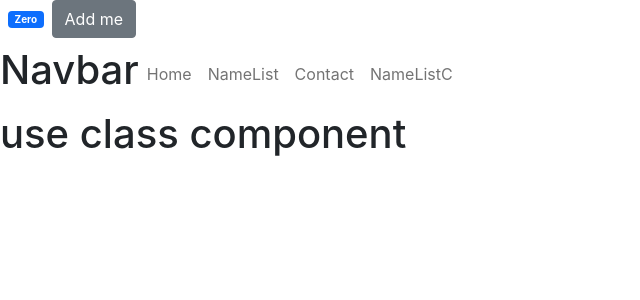
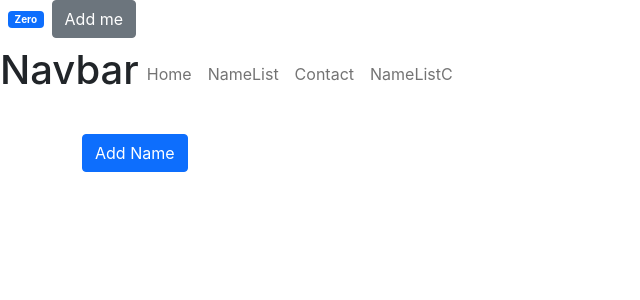
Before and after one commit to ishanEPR/ReactJS-Begin, a React (Create React App) app: page /namelistc in a window 1280 px wide. Shown: the top 300 px of the page, without its empty margins (0-640 px from the left). Built offline with nearby package versions, Linux system fonts and the light colour scheme.

Commit message:
add stages

```diff
--- a/src/components/pages/NameListC/NameListC.js
+++ b/src/components/pages/NameListC/NameListC.js
@@ -2,9 +2,39 @@ import React, { Component } from 'react';
 
 class NameListC extends Component {
 
+    constructor(){
+
+        super();
+        console.log('Constructer called');
+        this.state={message:'Hello State'};
+
+    }
+    componentDidMount()
+    {
+        console.log('componentDidMount Method called');
+    }
+   componentDidUpdate()
+   {
+    console.log('componentDidUpdate Method called');
+    console.log(this.state.message);
+
+   }
+
+   addUserHandler=()=>
+   {
+       console.log('button clicked');
+       console.log(this.state.message);
+       this.setState({message:"Hello State Changed"});
+   }
     render() {
         return (
-            <h1>{this.props.message}</h1>
+           <div className='container mt-4'>
+           <button className='btn btn-primary mb-2' onClick={this.addUserHandler}>Add Name</button>
+           <ul className='list-group'>
+
+           </ul>
+
+           </div>
         );
     }
 }
```
